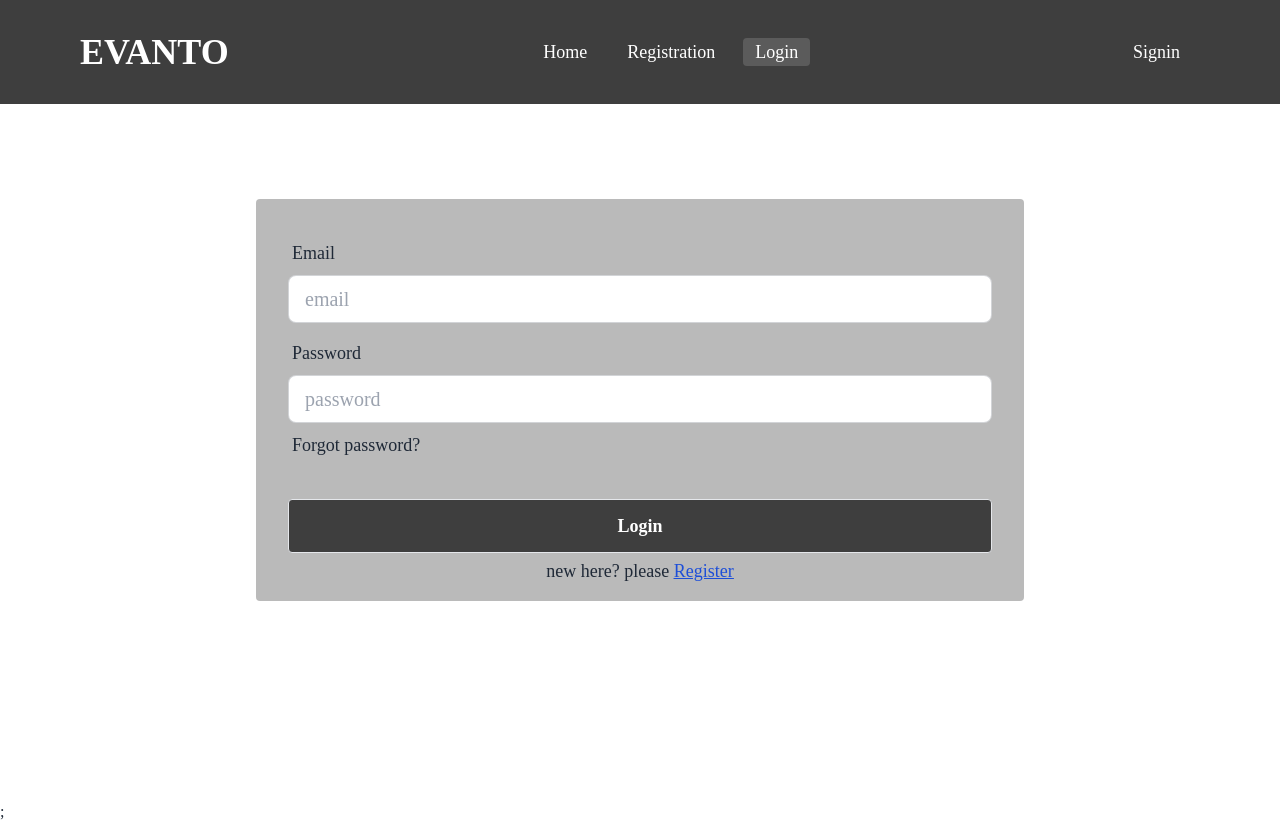
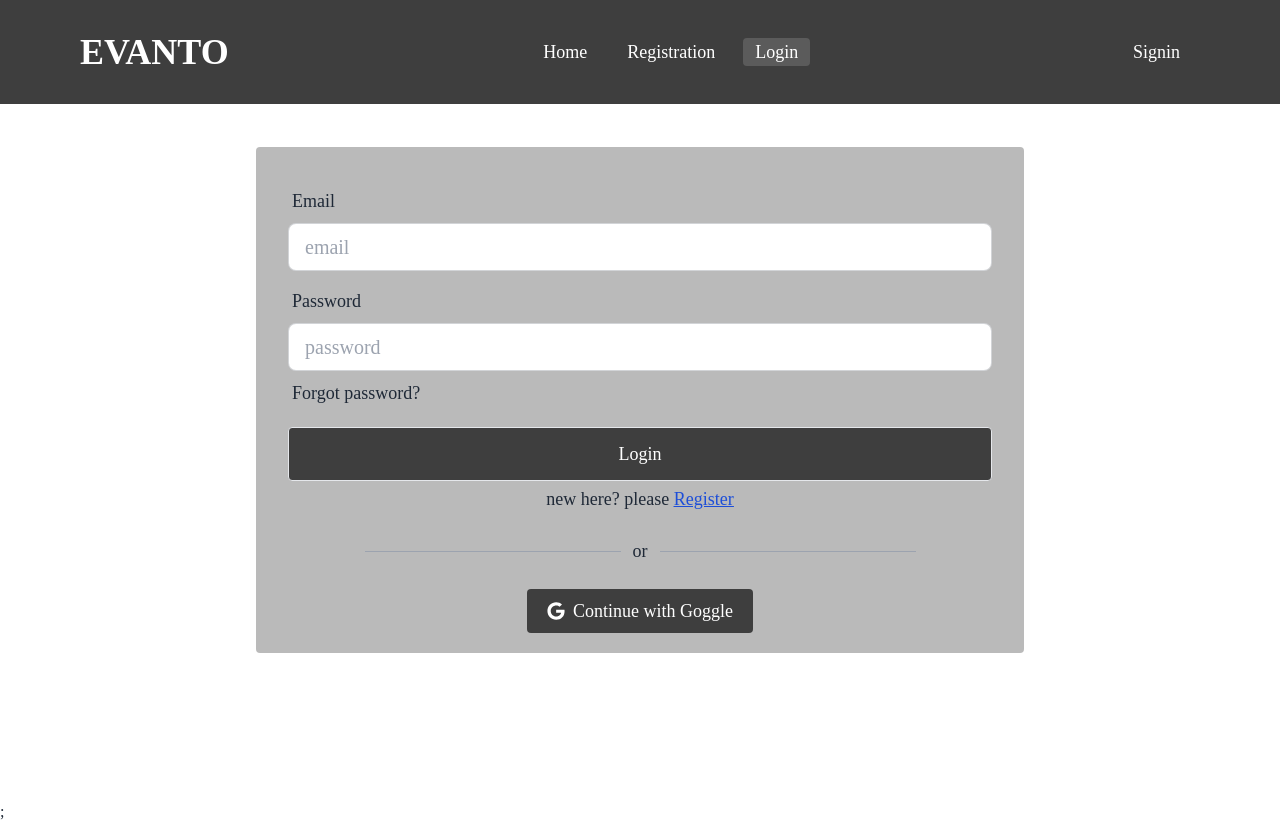
Before and after one commit to farhanAfrad/event-management-react, a React (Vite) app: page /login in a window 1280 px wide. Built offline with nearby package versions, Linux system fonts and the light colour scheme; no server answers.

Commit message:
another login method google sign in is added

```diff
--- a/package.json
+++ b/package.json
@@ -15,6 +15,7 @@
     "match-sorter": "^6.3.1",
     "react": "^18.2.0",
     "react-dom": "^18.2.0",
+    "react-icons": "^4.12.0",
     "react-router-dom": "^6.20.1",
     "react-toastify": "^9.1.3",
     "sort-by": "^1.2.0"
--- a/src/AuthProvider/AuthProvider.jsx
+++ b/src/AuthProvider/AuthProvider.jsx
@@ -1,6 +1,7 @@
 import { createContext, useEffect, useState } from 'react';
-import {createUserWithEmailAndPassword, getAuth, onAuthStateChanged, signInWithEmailAndPassword, signOut} from 'firebase/auth';
+import {GoogleAuthProvider, createUserWithEmailAndPassword, getAuth, onAuthStateChanged, signInWithEmailAndPassword, signInWithPopup, signOut} from 'firebase/auth';
 import app from '../firebase/firebase.config';
+
 
 
 export const AuthContext = new createContext(null);
@@ -9,6 +10,9 @@ export const AuthContext = new createContext(null);
 const AuthProvider = ({children}) => {
     // firebase integration done
     const auth = getAuth(app);
+
+    // for google signIn
+    const googleProvider = new GoogleAuthProvider();
 
     const [user, setUser] = useState(null);
     const [loader, setLoader] = useState(true)
@@ -28,6 +32,10 @@ const AuthProvider = ({children}) => {
         setLoader(true);
         return signOut(auth);
     }
+    // google signin
+    const googleSignin = () =>{
+        return signInWithPopup(auth,googleProvider);
+    }
     useEffect(()=>{
         const unSubscribe = onAuthStateChanged(auth, currentUser=>{
             console.log(currentUser);
@@ -42,7 +50,8 @@ const AuthProvider = ({children}) => {
         createUser,
         login,
         logout,
-        loader
+        loader,
+        googleSignin
     }
 
     return (
--- a/src/pages/login/Login.jsx
+++ b/src/pages/login/Login.jsx
@@ -5,6 +5,7 @@ import { ToastContainer, toast } from 'react-toastify';
 import 'react-toastify/dist/ReactToastify.css';
 import { AuthContext } from '../../AuthProvider/AuthProvider';
 import { useLocation, useNavigate, Link } from 'react-router-dom';
+import { FaGoogle } from "react-icons/fa";
 
 
 
@@ -12,7 +13,7 @@ import { useLocation, useNavigate, Link } from 'react-router-dom';
 
 const Login = () => {
 
-    const {login} = useContext(AuthContext);
+    const {login,googleSignin} = useContext(AuthContext);
 
     const location = useLocation();
     const navigate = useNavigate();
@@ -27,16 +28,28 @@ const Login = () => {
         // calling login
         login(email, password)
         .then(result =>{
+            console.log(result);
             toast.success('succefully logged in',{
                 autoClose:1500
             });
-            // setTimeout(()=>{
-            //     navigate('./')
-            // },3000)
+            if(location.state){
+                setTimeout(()=>{
+                    navigate(location.state)
+                },3000)
+            }
         })
         .catch(error =>{
+            toast.warning(error.message);
+        })
+    }
+    // google sign in
+    const handleGoogleSignin = () =>{
+        googleSignin()
+        .then(result =>{
+            console.log(result);
+        })
+        .catch(error=>{
             console.log(error.message);
-            toast.warning(error.message);
         })
     }
     return (
@@ -62,12 +75,26 @@ const Login = () => {
                                 <a href="#" className="label-text-alt text-lg font-medium link link-hover">Forgot password?</a>
                             </label>
                         </div>
-                        <div className="form-control mt-6">
-                            <button className='border px-5 py-3 rounded bg-[#3E3E3E] text-lg font-semibold text-white active:scale-95 transition-transform'>Login</button>
+                        <div className="form-control mt-1">
+                            <button className='border px-5 py-3 rounded bg-[#3E3E3E] text-lg font-medium text-white active:scale-95 transition-transform'>Login</button>
                         </div>
                     </form>
-                    <div className='text-center text-lg pb-4'>
+                    <div className='text-center text-lg'>
                         <p className='font-medium'>new here? please <span className='underline text-blue-700'><Link to='/registration'>Register</Link></span></p>
+                    </div>
+                    {/* others provider */}
+                    <div className='my-6'>
+                        <div className='flex justify-center items-center gap-3'>
+                            <div className='h-[1px] w-1/3 bg-gray-400'></div>
+                            <span className='text-lg font-medium'>or</span>
+                            <div className='h-[1px] w-1/3 bg-gray-400'></div>
+                        </div>
+                    </div>
+                    <div className='flex justify-center mb-5'>
+                        <button className='flex justify-center items-center gap-2 bg-[#3e3e3e] text-white py-2 px-5 rounded text-lg active:scale-95 transition-transform' onClick={handleGoogleSignin}>
+                            <FaGoogle></FaGoogle>
+                            <span>Continue with Goggle</span>
+                        </button>
                     </div>
                 </div>
             </div>
--- a/src/privateRoute/PrivateRoute.jsx
+++ b/src/privateRoute/PrivateRoute.jsx
@@ -1,10 +1,10 @@
 import { Children, useContext } from 'react';
 import { AuthContext } from '../AuthProvider/AuthProvider';
-import { Navigate } from 'react-router-dom';
+import { Navigate,useLocation } from 'react-router-dom';
 
 const PrivateRoute = ({ children }) => {
     const { user, loader } = useContext(AuthContext);
-
+    const location = useLocation();
     if (loader) {
         return <div className='w-full h-screen flex justify-center items-center'>
             <span className="loading loading-spinner loading-lg"></span>;
@@ -13,7 +13,7 @@ const PrivateRoute = ({ children }) => {
     if (user) {
         return children;
     }
-    return <Navigate to='/login'></Navigate>
+    return <Navigate state={location.pathname} to='/login'></Navigate>
 };
 
 export default PrivateRoute;
--- a/src/serviceDetails/ServiceDetails.jsx
+++ b/src/serviceDetails/ServiceDetails.jsx
@@ -1,9 +1,10 @@
 import React from 'react';
-import { useLoaderData, useParams } from 'react-router-dom';
+import { useLoaderData, useLocation, useParams } from 'react-router-dom';
 import { Link } from 'react-router-dom';
 
 const ServiceDetails = () => {
     const services = useLoaderData();
+
     const {id} = useParams();
     const service = services.find(s => s.id == id);
     console.log(service);
--- a/src/shared/navigation/NavBar.jsx
+++ b/src/shared/navigation/NavBar.jsx
@@ -39,11 +39,11 @@ const NavBar = () => {
             {/*user*/}
             <div>
                 {user?
-                    <div className='flex'>
+                    <div className='flex gap-2'>
                         <div className="w-10">
                             <img alt="Tailwind CSS Navbar component" src="https://daisyui.com/images/stock/photo-1534528741775-53994a69daeb.jpg" className='rounded-full' />
                         </div>
-                        <button onClick={handleLogout} className='bg-[#3e3e3e] py-1 px-5 text-white active:scale-90 transition-transform text-lg font-medium'>Logout</button>
+                        <button onClick={handleLogout} className='bg-[#757575] py-1 px-5 text-white active:scale-90 transition-transform text-lg font-medium'>Logout</button>
                     </div>  :
                     <button onClick={handleSignin} className='bg-[#3e3e3e] py-1 px-5 text-white active:scale-90 transition-transform text-lg font-medium'>Signin</button>
                 }
```
Also changed, not shown: 1 other file (tests, documents, lock files or other folders).
